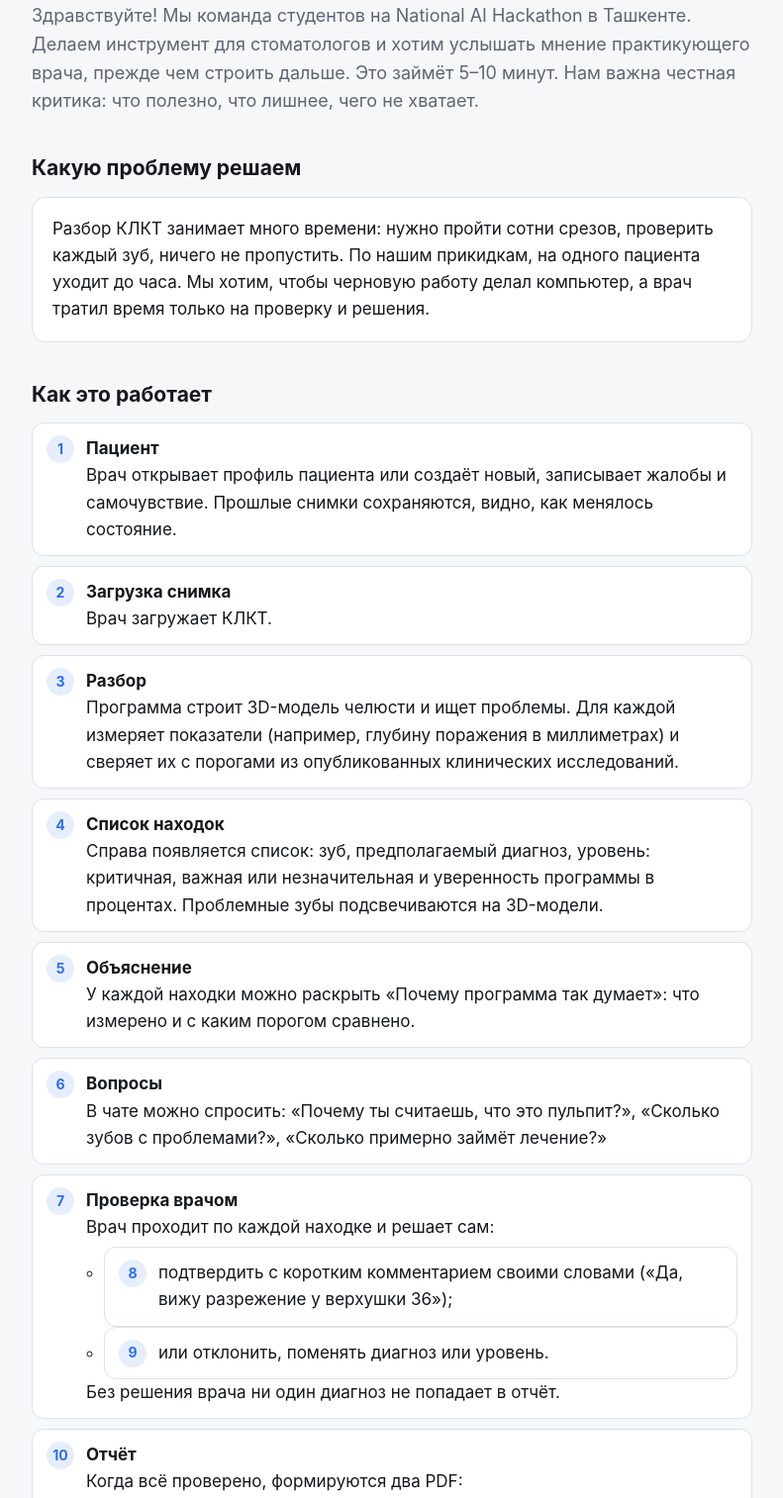
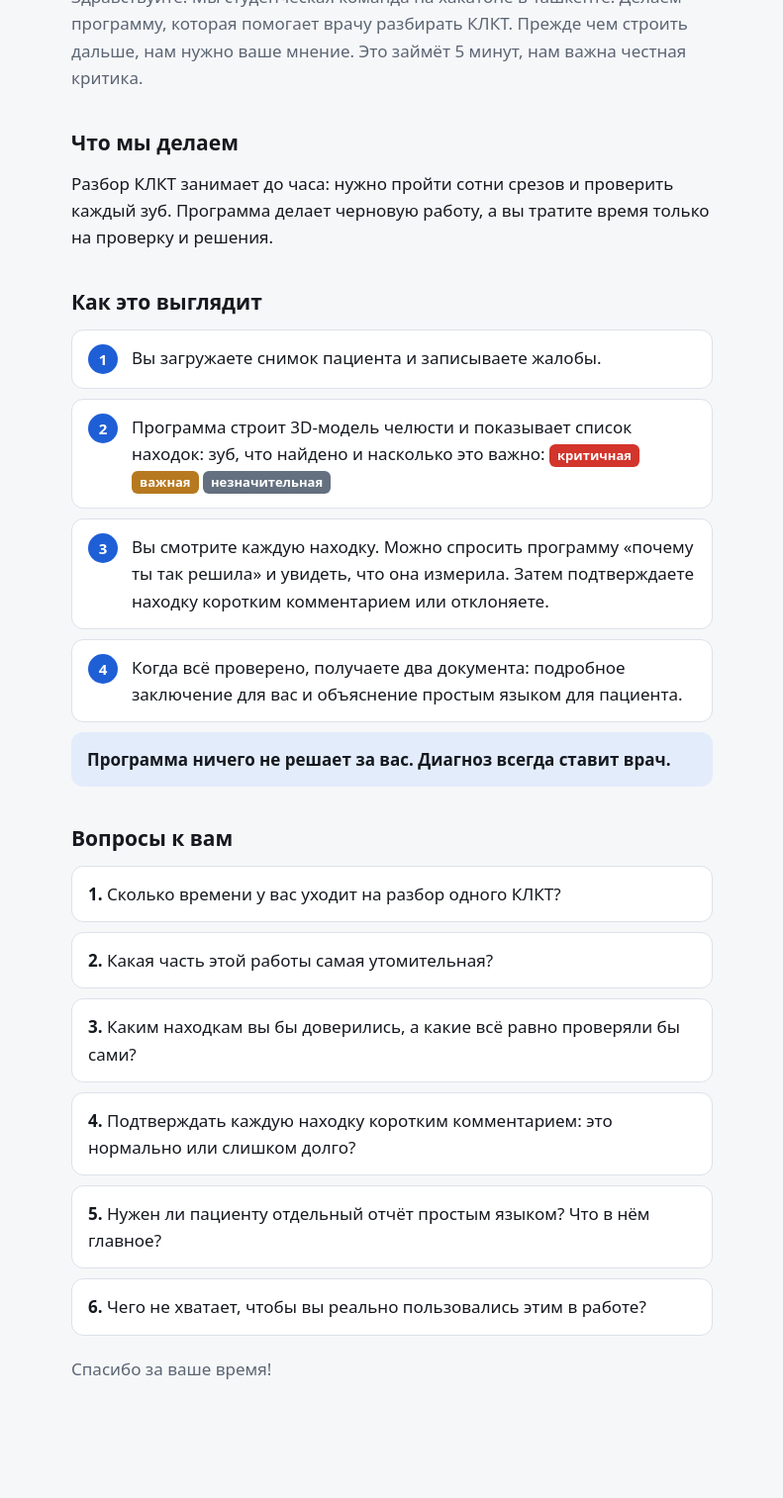
Before and after one commit to batirniyaz/stom, a plain HTML site: page plan/for-dentist.html in a window 1280 px wide. Shown: the part 124-1638 px from the top of the page at 99% size, without its empty margins (244-1035 px from the left). After the commit the page ends 1589 px from the top, so only its background shows below. Drawn offline with Linux system fonts and the light colour scheme.

Commit message:
Документ для стоматолога: короче и проще, 6 вопросов вместо 10
Co-Authored-By: Claude Sonnet 5.5 <noreply@anthropic.com>

```diff
--- a/plan/for-dentist.html
+++ b/plan/for-dentist.html
@@ -1,74 +1,46 @@
-<!doctype html>
-<html lang="ru">
-<head>
-<meta charset="utf-8">
-<meta name="viewport" content="width=device-width, initial-scale=1">
 <title>Помощник стоматолога Stomadent</title>
+<meta name="claude:viewport-fit-sides" content="cover">
 <style>
-:root{--bg:#f6f7f9;--surface:#fff;--surface-2:#f0f2f5;--text:#14171c;--muted:#5d6673;--border:#dde1e7;--accent:#2f6fde;--accent-soft:#e6eefc;--ok-soft:#e3f5ec;--ok:#1f9d61}
-@media (prefers-color-scheme: dark){:root:not([data-theme="light"]){--bg:#0e1116;--surface:#161a21;--surface-2:#1d222b;--text:#e7ebf0;--muted:#9aa4b2;--border:#2a313c;--accent:#6c9bf0;--accent-soft:#1c2a44;--ok-soft:#173326;--ok:#3fc584}}
-:root[data-theme="dark"]{--bg:#0e1116;--surface:#161a21;--surface-2:#1d222b;--text:#e7ebf0;--muted:#9aa4b2;--border:#2a313c;--accent:#6c9bf0;--accent-soft:#1c2a44;--ok-soft:#173326;--ok:#3fc584}
+:root{--bg:#f6f7f9;--surface:#fff;--text:#15191f;--muted:#5b6573;--line:#dde1e8;--accent:#1f5fd6;--accent-soft:#e3ecfb}
+@media (prefers-color-scheme:dark){:root:not([data-theme="light"]){--bg:#0f1318;--surface:#171c23;--text:#e8ecf2;--muted:#9aa5b4;--line:#2a323d;--accent:#6ea0ff;--accent-soft:#1b2a45;color-scheme:dark}}
+:root[data-theme="dark"]{--bg:#0f1318;--surface:#171c23;--text:#e8ecf2;--muted:#9aa5b4;--line:#2a323d;--accent:#6ea0ff;--accent-soft:#1b2a45;color-scheme:dark}
 *{box-sizing:border-box}
-body{margin:0;background:var(--bg);color:var(--text);font:17px/1.6 -apple-system,BlinkMacSystemFont,"Segoe UI",Inter,Roboto,sans-serif}
-.wrap{max-width:760px;margin:0 auto;padding:36px 16px 64px}
-h1{font-size:30px;line-height:1.2;margin:0 0 12px}
-h2{font-size:21px;margin:36px 0 12px}
-.lead{color:var(--muted);font-size:18px}
-.card{background:var(--surface);border:1px solid var(--border);border-radius:14px;padding:18px 20px}
-.steps{list-style:none;padding:0;margin:0;display:grid;gap:10px;counter-reset:s}
-.steps li{counter-increment:s;background:var(--surface);border:1px solid var(--border);border-radius:12px;padding:12px 14px 12px 54px;position:relative}
-.steps li::before{content:counter(s);position:absolute;left:14px;top:12px;width:28px;height:28px;border-radius:50%;background:var(--accent-soft);color:var(--accent);font-weight:700;display:grid;place-items:center;font-size:14px}
-.steps b{display:block}
-.steps ul{margin:6px 0 0;padding-left:18px}
-.principle{background:var(--ok-soft);border-radius:14px;padding:16px 18px;margin-top:14px}
-.principle b{color:var(--ok)}
-ol.q{padding-left:22px}
-ol.q li{margin:6px 0}
+body{margin:0;background:var(--bg);color:var(--text);font:17px/1.6 system-ui,-apple-system,"Segoe UI",Roboto,sans-serif}
+.wrap{max-width:680px;margin:0 auto;padding:28px max(16px,env(safe-area-inset-right,0px)) 56px max(16px,env(safe-area-inset-left,0px))}
+h1{font-size:28px;line-height:1.2;margin:0 0 12px;text-wrap:balance}
+h2{font-size:21px;margin:36px 0 10px}
+p{margin:0 0 12px}
 .muted{color:var(--muted)}
-footer{margin-top:40px;color:var(--muted)}
+ol{margin:0;padding:0;list-style:none;counter-reset:s}
+ol li{counter-increment:s;display:flex;gap:14px;background:var(--surface);border:1px solid var(--line);border-radius:12px;padding:14px 16px;margin-bottom:10px}
+ol li::before{content:counter(s);flex:none;width:30px;height:30px;border-radius:50%;background:var(--accent);color:#fff;display:grid;place-items:center;font-weight:700;font-size:15px}
+.lv{display:inline-block;font-size:13px;font-weight:700;padding:1px 8px;border-radius:6px;color:#fff;white-space:nowrap}
+.k{background:#d3342b}.v{background:#b7791f}.n{background:#64707f}
+.key{background:var(--accent-soft);border-radius:12px;padding:14px 16px;font-weight:600}
+.q{background:var(--surface);border:1px solid var(--line);border-radius:12px;padding:14px 16px;margin-bottom:10px}
 </style>
-</head>
-<body>
 <div class="wrap">
   <h1>Stomadent: помощник стоматолога для разбора КЛКТ</h1>
-  <p class="lead">Здравствуйте! Мы команда студентов на National AI Hackathon в Ташкенте. Делаем инструмент для стоматологов и хотим услышать мнение практикующего врача, прежде чем строить дальше. Это займёт 5–10 минут. Нам важна честная критика: что полезно, что лишнее, чего не хватает.</p>
+  <p class="muted">Здравствуйте! Мы студенческая команда на хакатоне в Ташкенте. Делаем программу, которая помогает врачу разбирать КЛКТ. Прежде чем строить дальше, нам нужно ваше мнение. Это займёт 5 минут, нам важна честная критика.</p>
 
-  <h2>Какую проблему решаем</h2>
-  <div class="card">Разбор КЛКТ занимает много времени: нужно пройти сотни срезов, проверить каждый зуб, ничего не пропустить. По нашим прикидкам, на одного пациента уходит до часа. Мы хотим, чтобы черновую работу делал компьютер, а врач тратил время только на проверку и решения.</div>
+  <h2>Что мы делаем</h2>
+  <p>Разбор КЛКТ занимает до часа: нужно пройти сотни срезов и проверить каждый зуб. Программа делает черновую работу, а вы тратите время только на проверку и решения.</p>
 
-  <h2>Как это работает</h2>
-  <ol class="steps">
-    <li><b>Пациент</b>Врач открывает профиль пациента или создаёт новый, записывает жалобы и самочувствие. Прошлые снимки сохраняются, видно, как менялось состояние.</li>
-    <li><b>Загрузка снимка</b>Врач загружает КЛКТ.</li>
-    <li><b>Разбор</b>Программа строит 3D-модель челюсти и ищет проблемы. Для каждой измеряет показатели (например, глубину поражения в миллиметрах) и сверяет их с порогами из опубликованных клинических исследований.</li>
-    <li><b>Список находок</b>Справа появляется список: зуб, предполагаемый диагноз, уровень: критичная, важная или незначительная и уверенность программы в процентах. Проблемные зубы подсвечиваются на 3D-модели.</li>
-    <li><b>Объяснение</b>У каждой находки можно раскрыть «Почему программа так думает»: что измерено и с каким порогом сравнено.</li>
-    <li><b>Вопросы</b>В чате можно спросить: «Почему ты считаешь, что это пульпит?», «Сколько зубов с проблемами?», «Сколько примерно займёт лечение?»</li>
-    <li><b>Проверка врачом</b>Врач проходит по каждой находке и решает сам:
-      <ul><li>подтвердить с коротким комментарием своими словами («Да, вижу разрежение у верхушки 36»);</li><li>или отклонить, поменять диагноз или уровень.</li></ul>
-      Без решения врача ни один диагноз не попадает в отчёт.</li>
-    <li><b>Отчёт</b>Когда всё проверено, формируются два PDF:
-      <ul><li>для врача — профессиональный, с изображениями, измерениями и комментариями;</li><li>для пациента — простым языком: какие зубы требуют внимания и примерно сколько визитов понадобится.</li></ul>
-      В отчёте указано, что разбор подготовлен программой и проверен врачом (с именем врача).</li>
+  <h2>Как это выглядит</h2>
+  <ol>
+    <li><span>Вы загружаете снимок пациента и записываете жалобы.</span></li>
+    <li><span>Программа строит 3D-модель челюсти и показывает список находок: зуб, что найдено и насколько это важно: <span class="lv k">критичная</span> <span class="lv v">важная</span> <span class="lv n">незначительная</span></span></li>
+    <li><span>Вы смотрите каждую находку. Можно спросить программу «почему ты так решила» и увидеть, что она измерила. Затем подтверждаете находку коротким комментарием или отклоняете.</span></li>
+    <li><span>Когда всё проверено, получаете два документа: подробное заключение для вас и объяснение простым языком для пациента.</span></li>
   </ol>
-  <div class="principle"><b>Главный принцип:</b> программа ничего не решает за врача. Она находит, измеряет и объясняет, а диагноз ставит врач.</div>
+  <p class="key">Программа ничего не решает за вас. Диагноз всегда ставит врач.</p>
 
   <h2>Вопросы к вам</h2>
-  <div class="card">
-  <ol class="q">
-    <li>Сколько времени у вас сейчас уходит на разбор одного КЛКТ?</li>
-    <li>Какая часть этой работы самая долгая или самая утомительная?</li>
-    <li>Каким находкам вы бы доверились, а какие всё равно проверяли бы сами полностью?</li>
-    <li>Помогает ли процент уверенности, или вам важнее видеть, что именно измерено?</li>
-    <li>Понятна ли шкала «критичная / важная / незначительная»? Как бы вы назвали уровни?</li>
-    <li>Подтверждать каждую находку с комментарием — это нормально или слишком долго?</li>
-    <li>Нужен ли отдельный отчёт для пациента простым языком? Что в нём должно быть?</li>
-    <li>Полезна ли история снимков пациента, чтобы видеть динамику?</li>
-    <li>Чего здесь не хватает, чтобы вы реально пользовались этим в работе?</li>
-    <li>Можно ли с вами связаться ещё раз, когда будет рабочая версия?</li>
-  </ol>
-  </div>
-  <footer>Спасибо за ваше время!</footer>
+  <div class="q"><b>1.</b> Сколько времени у вас уходит на разбор одного КЛКТ?</div>
+  <div class="q"><b>2.</b> Какая часть этой работы самая утомительная?</div>
+  <div class="q"><b>3.</b> Каким находкам вы бы доверились, а какие всё равно проверяли бы сами?</div>
+  <div class="q"><b>4.</b> Подтверждать каждую находку коротким комментарием: это нормально или слишком долго?</div>
+  <div class="q"><b>5.</b> Нужен ли пациенту отдельный отчёт простым языком? Что в нём главное?</div>
+  <div class="q"><b>6.</b> Чего не хватает, чтобы вы реально пользовались этим в работе?</div>
+  <p class="muted" style="margin-top:20px">Спасибо за ваше время!</p>
 </div>
-</body>
-</html>
```
Also changed, not shown: 1 other file.
